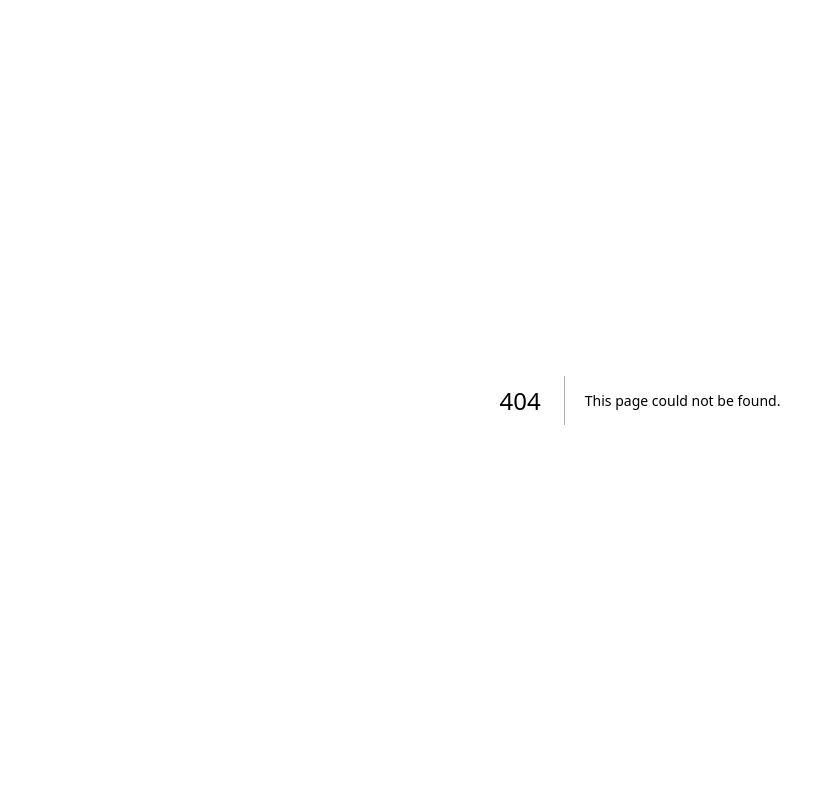
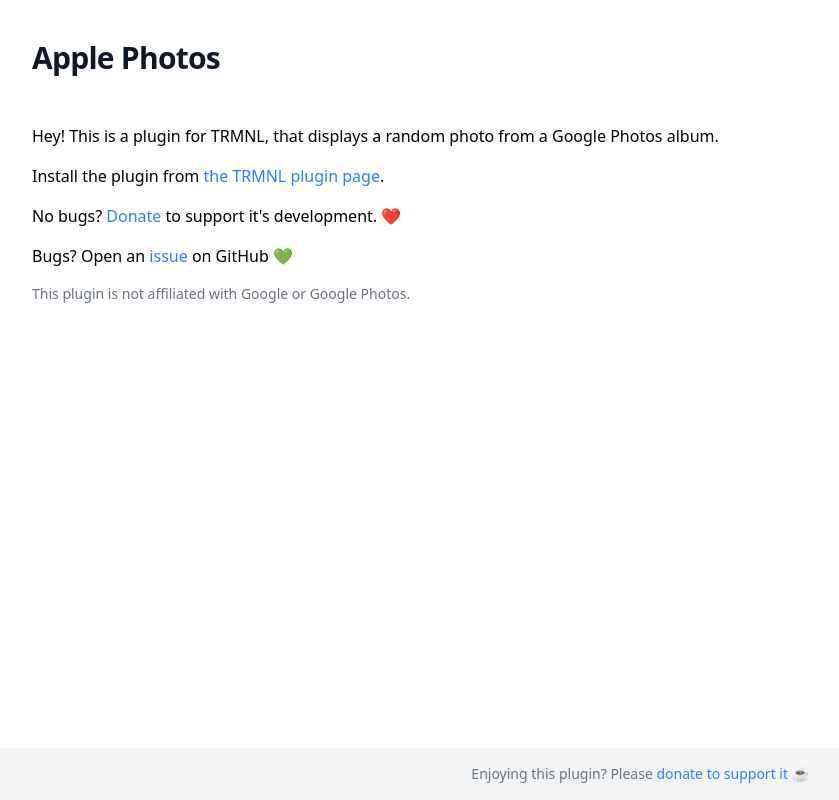
Before and after one commit to zegl/trmnl-apple-photos, a Next.js app: page /google in a window 1280 px wide. Before the commit this address had no page. Shown: the whole page, without its empty margins (0-839 px from the left). Built offline with nearby package versions, Linux system fonts and the light colour scheme.

Commit message:
Multi-app

```diff
--- /dev/null
+++ b/src/app/(web)/google/page.tsx
@@ -0,0 +1,63 @@
+import type { Metadata } from 'next';
+// import exampleImage from './example.png';
+
+export const metadata: Metadata = {
+  title: 'Google Photos for TRMNL',
+  description: 'Display images from Google Photos on TRMNL',
+  authors: [{ name: 'Gustav Westling', url: 'https://westling.dev' }],
+};
+
+export default function Home() {
+  return (
+    <div className="flex flex-col gap-4">
+      <p>
+        Hey! This is a plugin for TRMNL, that displays a random photo from a
+        Google Photos album.
+      </p>
+
+      {/* <img
+        src={exampleImage.src}
+        height={exampleImage.height}
+        width={exampleImage.width}
+        alt="Picture of a bird, as shown using the Apple Photos plugin on a TRMNL device"
+      /> */}
+
+      <p>
+        Install the plugin from{' '}
+        <a
+          className="text-blue-500"
+          href="https://usetrmnl.com/plugin_settings/new?keyname=google_photos"
+        >
+          the TRMNL plugin page
+        </a>
+        .
+      </p>
+
+      <p>
+        No bugs?{' '}
+        <a
+          className="text-blue-500"
+          href="https://buy.polar.sh/polar_cl_I7pc5Mh2nCfQk3cyLow5mxm6qg0ncpb3Ru8bu0qRKzy"
+        >
+          Donate
+        </a>{' '}
+        to support it's development. ❤️
+      </p>
+
+      <p>
+        Bugs? Open an{' '}
+        <a
+          className="text-blue-500"
+          href="https://github.com/zegl/trmnl-apple-photos"
+        >
+          issue
+        </a>{' '}
+        on GitHub 💚
+      </p>
+
+      <p className="text-sm text-gray-500">
+        This plugin is not affiliated with Google or Google Photos.
+      </p>
+    </div>
+  );
+}
--- /dev/null
+++ b/src/middleware.ts
@@ -0,0 +1,13 @@
+import { NextResponse } from 'next/server'
+import type { NextRequest } from 'next/server'
+
+export function middleware(request: NextRequest) {
+
+    const isRoute = !request.nextUrl.pathname.startsWith('/_next') && !request.nextUrl.pathname.startsWith('/api')
+
+    const isGooglePhotos = isRoute && (request.nextUrl.hostname === 'trmnl-google-photos.westling.dev')
+
+    if (isGooglePhotos) {
+        return NextResponse.rewrite(new URL('/google', request.url))
+    }
+}
```
